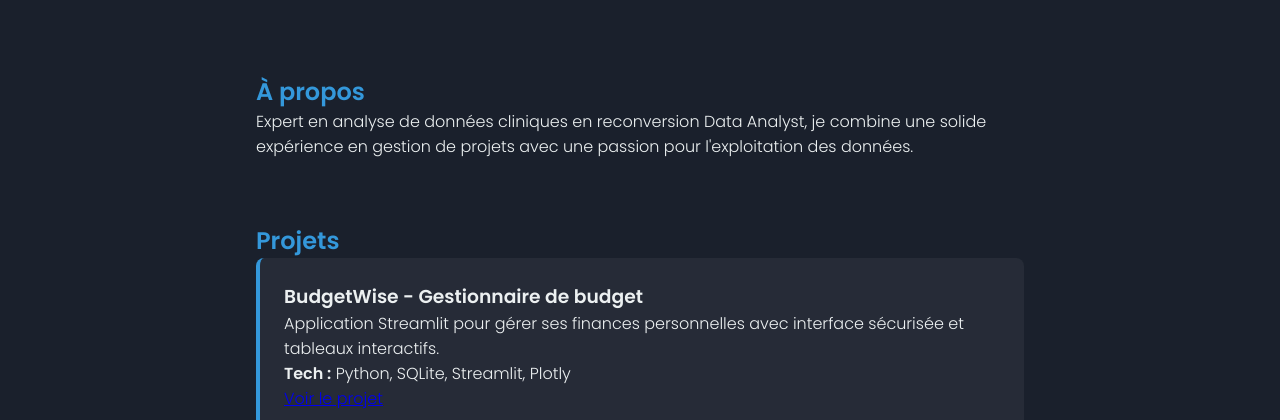
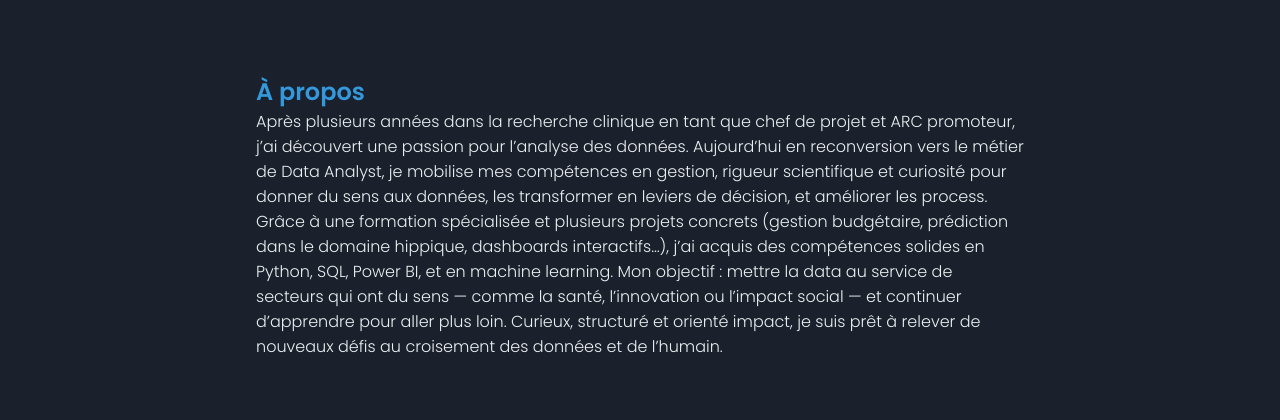
Before and after one commit to Wills13storm/wvandenberghe.github.io, a plain HTML site: page index.html in a window 1280 px wide. Shown: the part 371-791 px from the top of the page. Drawn offline with Linux system fonts and the light colour scheme.

Commit message:
Update section "about me"

```diff
--- a/index.html
+++ b/index.html
@@ -130,7 +130,14 @@
 
   <section id="about">
     <h2>À propos</h2>
-    <p>Expert en analyse de données cliniques en reconversion Data Analyst, je combine une solide expérience en gestion de projets avec une passion pour l'exploitation des données.</p>
+    <p>Après plusieurs années dans la recherche clinique en tant que chef de projet et ARC promoteur, j’ai découvert une passion pour l’analyse des données.
+Aujourd’hui en reconversion vers le métier de Data Analyst, je mobilise mes compétences en gestion, rigueur scientifique et curiosité pour donner du sens aux données, les transformer en leviers de décision, et améliorer les process.
+
+Grâce à une formation spécialisée et plusieurs projets concrets (gestion budgétaire, prédiction dans le domaine hippique, dashboards interactifs…), j’ai acquis des compétences solides en Python, SQL, Power BI, et en machine learning.
+
+Mon objectif : mettre la data au service de secteurs qui ont du sens — comme la santé, l’innovation ou l’impact social — et continuer d’apprendre pour aller plus loin.
+
+Curieux, structuré et orienté impact, je suis prêt à relever de nouveaux défis au croisement des données et de l’humain.</p>
   </section>
 
   <section id="projects">
```
